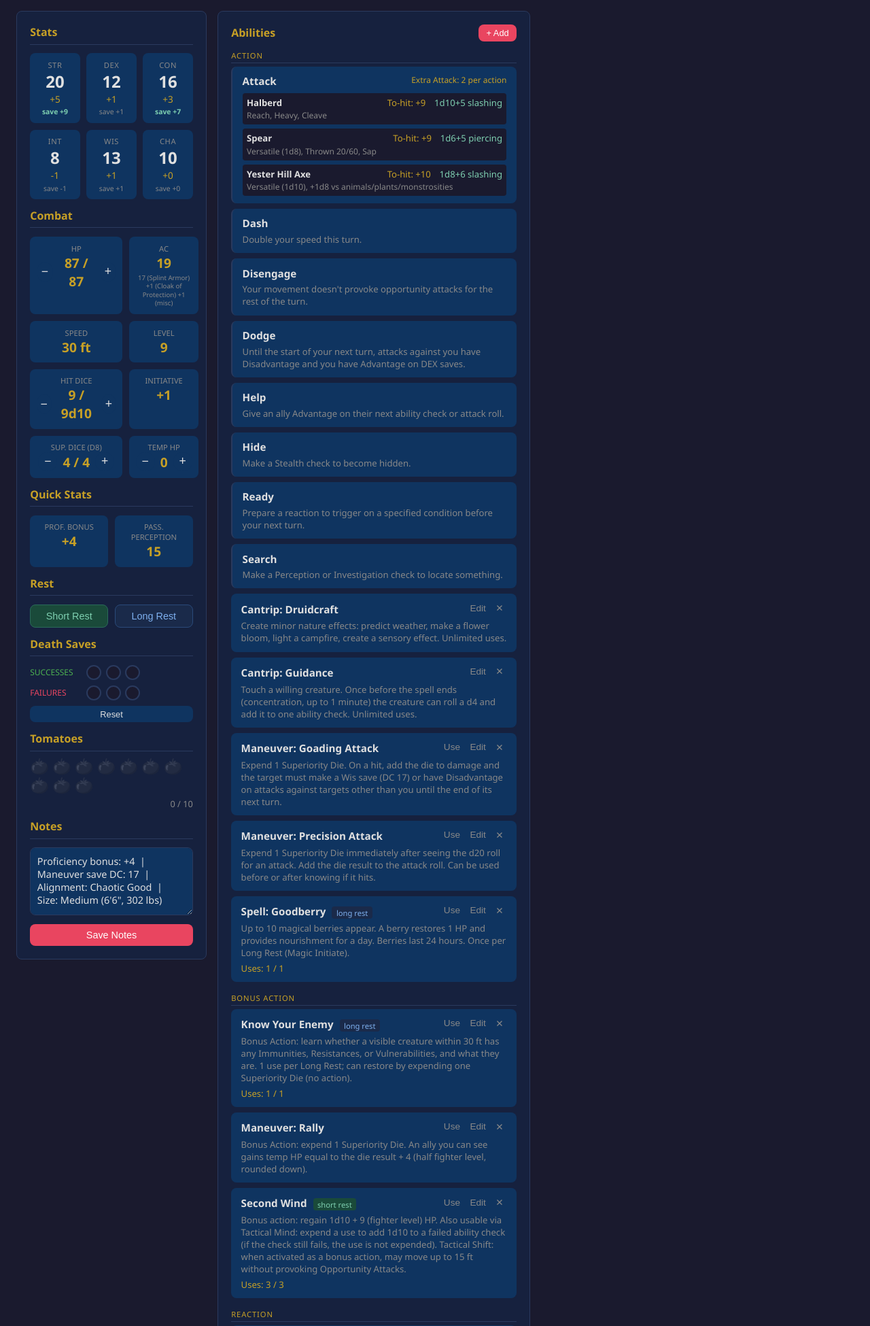
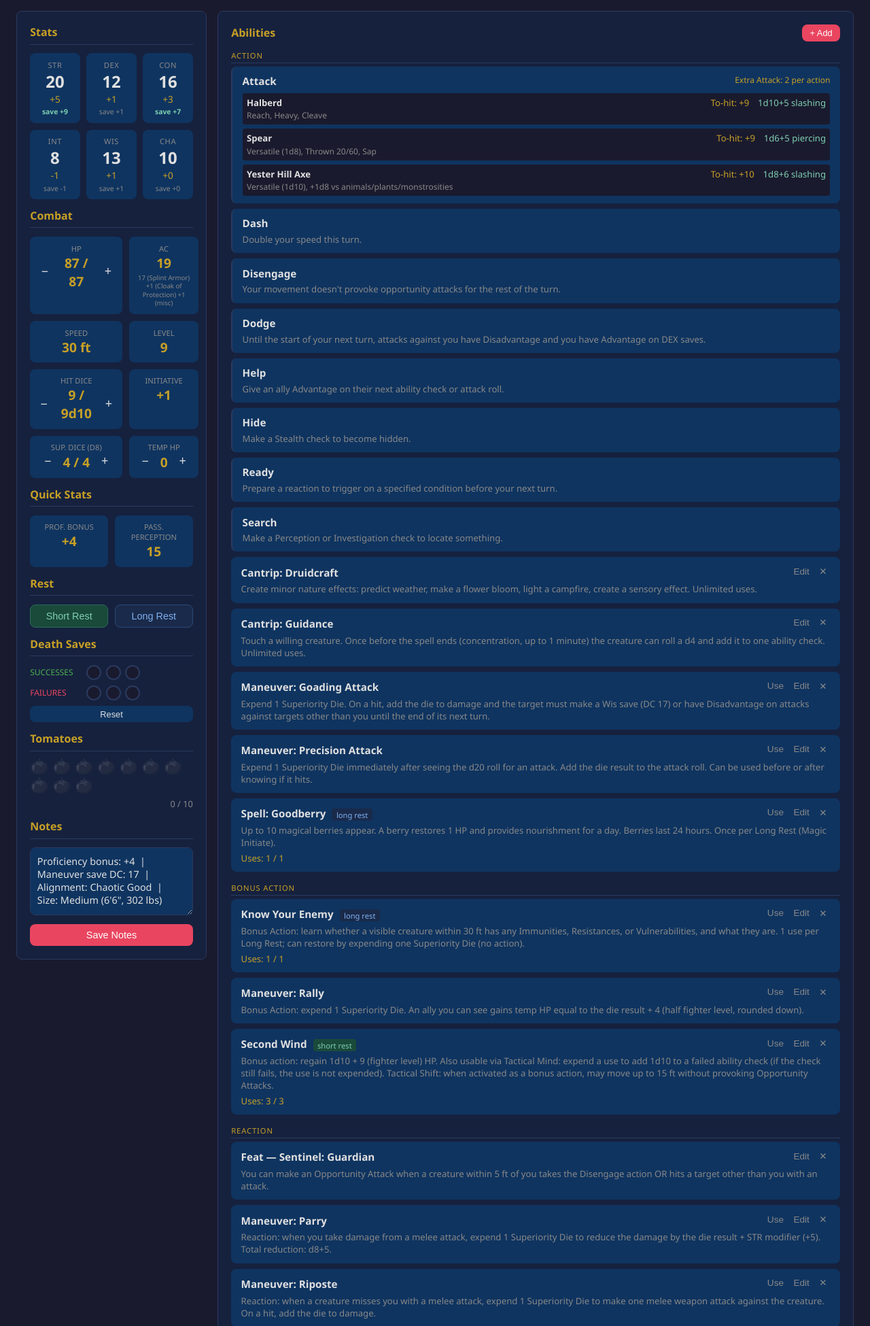
Before and after one commit to nmacinnis/tomato, a Flask app: page /character/1 in a window 1280 px wide. Shown: the part 87-2037 px from the top of the page at 68% size. Run offline with Flask 3, Linux system fonts and the light colour scheme; data comes from the database, SQL or seed files in the repository.

Commit message:
shuffle shuffle

```diff
--- a/static/style.css
+++ b/static/style.css
@@ -216,7 +216,8 @@ main { padding: 1.5rem; }
 .weight-total { font-size: 0.85rem; color: var(--muted); text-align: right; margin-top: 0.5rem; }
 
 /* ── Skills Panel ─────────────────────────────────────────────────────────── */
-.skills-panel { grid-column: 1 / -1; }
+.skills-panel   { grid-column: 1 / -1; }
+.abilities-panel { grid-column: 2 / -1; }
 
 .skills-grid {
   display: grid;
--- a/templates/character.html
+++ b/templates/character.html
@@ -115,8 +115,8 @@
       <button class="btn btn-primary" id="save-notes-btn">Save Notes</button>
     </section>
 
-    <!-- Middle column: Abilities -->
-    <section class="panel">
+    <!-- Middle column: Abilities (spans remaining columns) -->
+    <section class="panel abilities-panel">
       <div class="panel-header">
         <h2>Abilities</h2>
         <button class="btn btn-primary btn-sm" id="add-ability-btn">+ Add</button>
```
